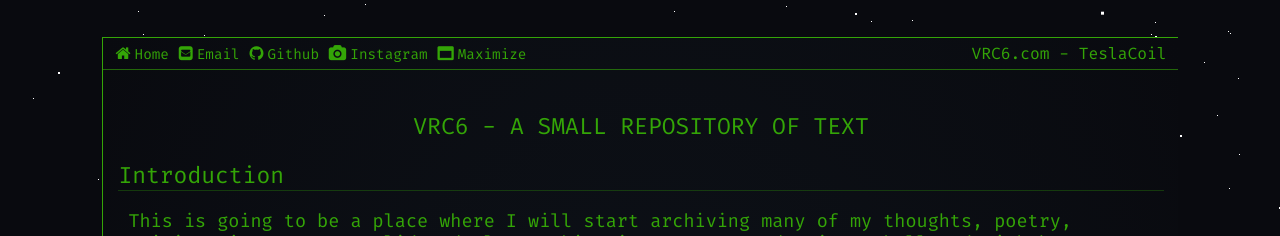
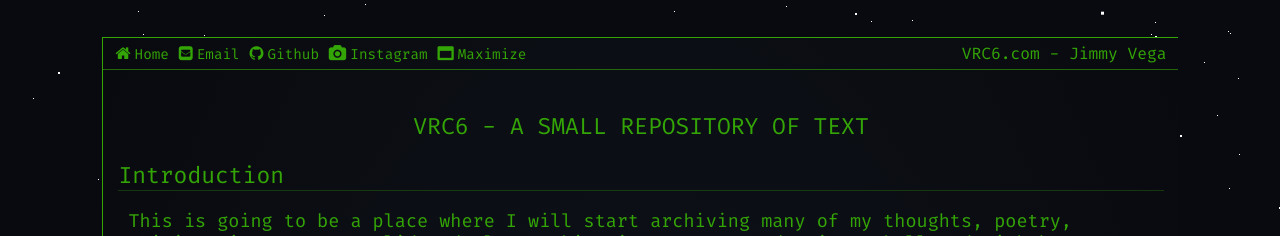
Before and after one commit to jimmyovega/jimmyovega.github.io, a Jekyll site: the page built from pages/index.md, in a window 1280 px wide. Shown: the top 236 px of the page. Built offline with Jekyll 4.4.1, drawn with Linux system fonts in a browser that asks for light colours.

```diff
--- a/_config.yml
+++ b/_config.yml
@@ -1,6 +1,6 @@
 ## Settings
 title: VRC6.com
-owner: "TeslaCoil"
+owner: "Jimmy Vega"
 url: "https://vrc6.com"
 baseurl: ""
 permalink: /:title/
@@ -10,9 +10,9 @@ webrick:
   headers:
     Access-Control-Allow-Origin: "*"
 ## Global Variables
-email: "tesla@vrc6.com"
+email: "jimmy@vrc6.com"
 github: "jimmyovega/jimmyovega.github.io"
-instagram: "obelisktincture"
+instagram: "azuretincture"
 # path to: css/, fonts/, img/ and js/
 assets_path: "/assets" # i.e. "/assets"
 statement: "Designed by DeerRIDER, All Rights Reserved."
```
